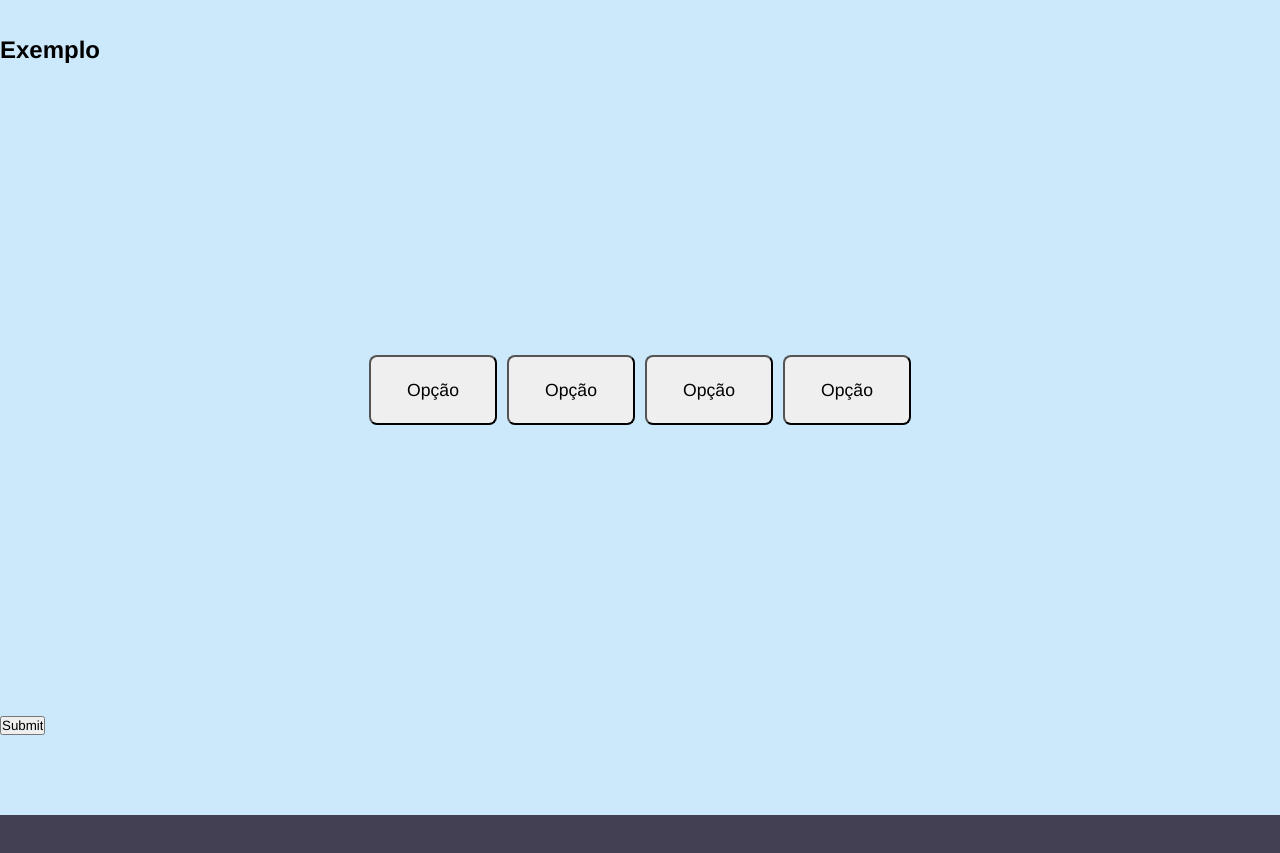
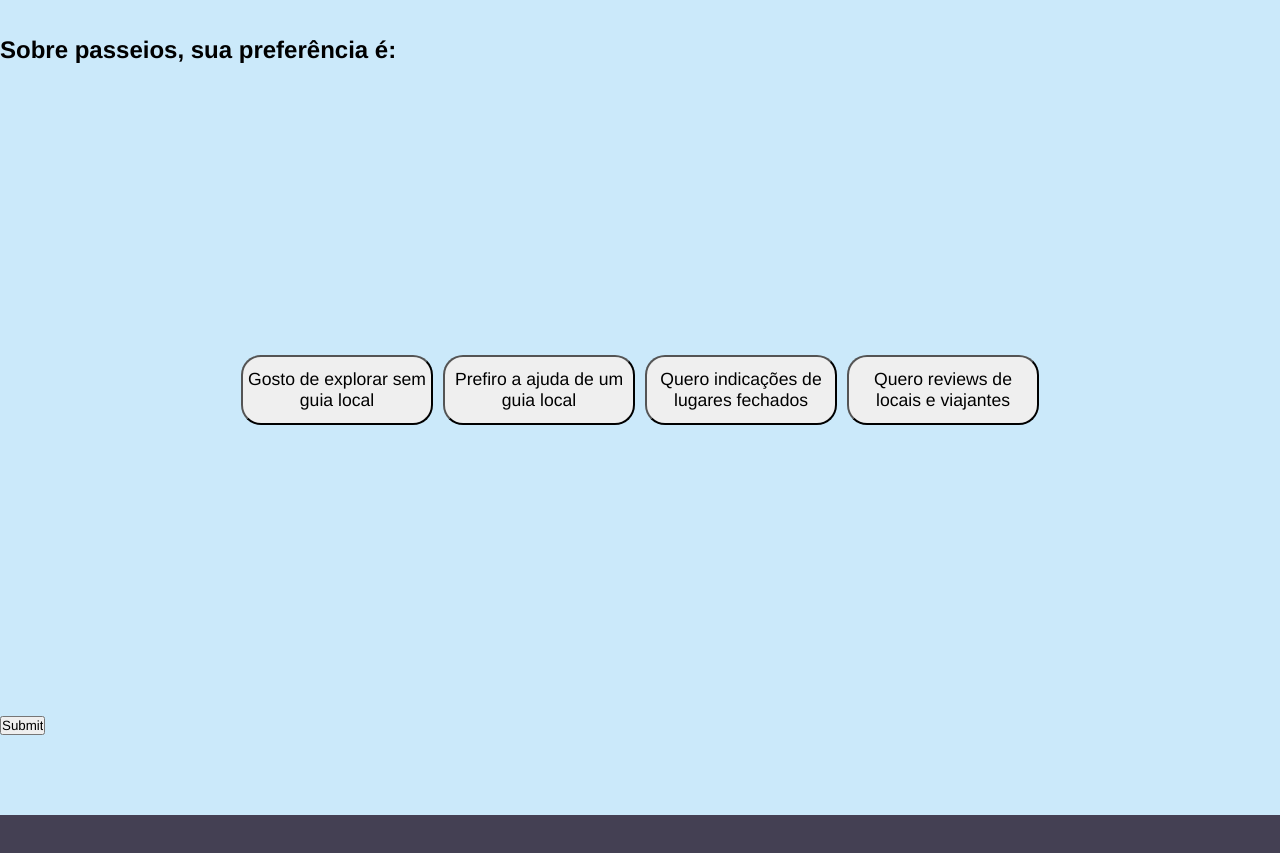
Before and after one commit to DaniloPCdev/Turismo-Prova-ILP540, a plain HTML site: page pages/trip.html in a window 1280 px wide. Shown: the part 1490-2343 px from the top of the page. Drawn offline with Linux system fonts and the light colour scheme.

Commit message:
feat: nova pergunta em trip, ajuste dos botoes e ddd nos números do footer

```diff
--- a/pages/trip.html
+++ b/pages/trip.html
@@ -10,6 +10,7 @@
     <link rel="stylesheet" href="../styles/nav.css">
     <link rel="stylesheet" href="../styles/footer.css">
     <link rel="stylesheet" href="../styles/style-trip.css">
+    <link rel="stylesheet" href="http://maxcdn.bootstrapcdn.com/font-awesome/4.2.0/css/font-awesome.min.css">
 </head>
 
 <body>
@@ -35,7 +36,7 @@
                 </div>
             </section>
             <section class="main-section">
-                <h2>Gosta de fazer?</h2>
+                <h2>O que gosta de fazer?</h2>
                 <div class="button-group">
                     <button type="button" class="trip-button" id="aventura">Aventura</button>
                     <button type="button" class="trip-button" id="gastronomia">Gastronomia</button>
@@ -44,12 +45,12 @@
                 </div>
             </section>
             <section class="main-section">
-                <h2>Exemplo</h2>
+                <h2>Sobre passeios, sua preferência é:</h2>
                 <div class="button-group">
-                    <button type="button" class="trip-button" id="opcao1">Opção</button>
-                    <button type="button" class="trip-button" id="opcao2">Opção</button>
-                    <button type="button" class="trip-button" id="opcao3">Opção</button>
-                    <button type="button" class="trip-button" id="opcao4">Opção</button>
+                    <button type="button" class="trip-button" id="opcao1">Gosto de explorar sem guia local</button>
+                    <button type="button" class="trip-button" id="opcao2">Prefiro a ajuda de um guia local</button>
+                    <button type="button" class="trip-button" id="opcao3">Quero indicações de lugares fechados</button>
+                    <button type="button" class="trip-button" id="opcao4">Quero reviews de locais e viajantes</button>
                 </div>
             </section>
             <input type="submit" value="Submit">
@@ -77,7 +78,7 @@
 
             <div>
                 <i class="fa fa-phone"></i>
-                <p>+55 4002-8922</p>
+                <p>+55 (11) 4002-8922</p>
             </div>
             <div>
                 <i class="fa fa-envelope"></i>
--- a/styles/style-trip.css
+++ b/styles/style-trip.css
@@ -13,11 +13,11 @@
 }
 
 .trip-button {
-    width: 10%;
+    width: 15%;
     min-height: 70px;
     min-width: 100px;
     margin: 5px;
     padding: 5px;
-    border-radius: 8px;
+    border-radius: 20px;
     font-size: 1.1rem;
 }
```
Also changed, not shown: index.html (+1 -1 lines), pages/contact.html (+1 -1 lines).
